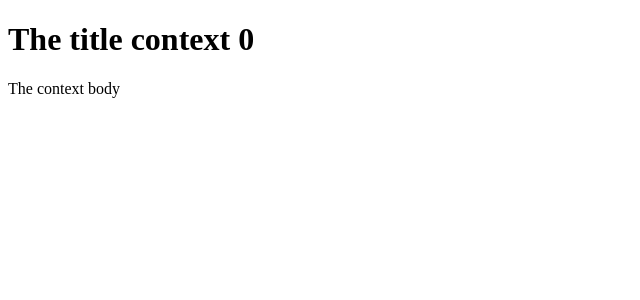
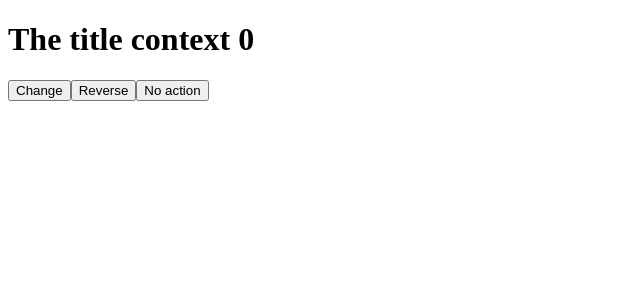
Before and after one commit to meloryayala/react-hooks, a React (Create React App) app: page / in a window 1280 px wide. Shown: the top 300 px of the page, without its empty margins (0-640 px from the left). Built offline with nearby package versions, Linux system fonts and the light colour scheme.

Commit message:
React hook useReducer

```diff
--- a/src/App.js
+++ b/src/App.js
@@ -4,11 +4,12 @@ import HookUseCallback from "./hooks/HookUseCallback";
 import HookUseMemo from "./hooks/HookUseMemo";
 import HookUseRef from "./hooks/HookUseRef";
 import HookUseContext from "./hooks/HookUseContext";
+import HookUseReducer from "./hooks/HookUseReducer";
 
 
 const App = () => {
     return (
-        <HookUseContext />
+        <HookUseReducer />
     )
 }
 export default App;
--- /dev/null
+++ b/src/hooks/HookUseReducer.jsx
@@ -0,0 +1,42 @@
+import {useReducer} from "react";
+
+const globalState = {
+    title: 'The title context',
+    body: 'The context body',
+    counter: 0,
+};
+const reducer = (state, action) => {
+  switch(action.type) {
+      case 'change': {
+          console.log('Called change with', action.payload);
+          return {...state, title: action.payload };
+      }
+
+      case 'reverse': {
+          console.log('Called reverse');
+          const {title} = state;
+          return { ...state, title: title.split('').reverse().join('') };
+      }
+  }
+  console.log('NENHUMA ACTION ENCONTRADA')
+  return {...state};
+};
+
+const HookUseReducer = () => {
+    const [state, dispatch] = useReducer(reducer, globalState);
+    const { title, body, counter } = state
+    return (
+        <div>
+            <h1>{title} {counter}</h1>
+            <button onClick={() =>
+                dispatch({
+                type: 'change',
+                payload: new Date().toLocaleString('pt-BR'),
+            })}>Change</button>
+            <button onClick={() => dispatch({type: 'reverse'})}>Reverse</button>
+            <button onClick={() => dispatch({type: ''})}>No action</button>
+        </div>
+    )
+}
+
+export default HookUseReducer
```
